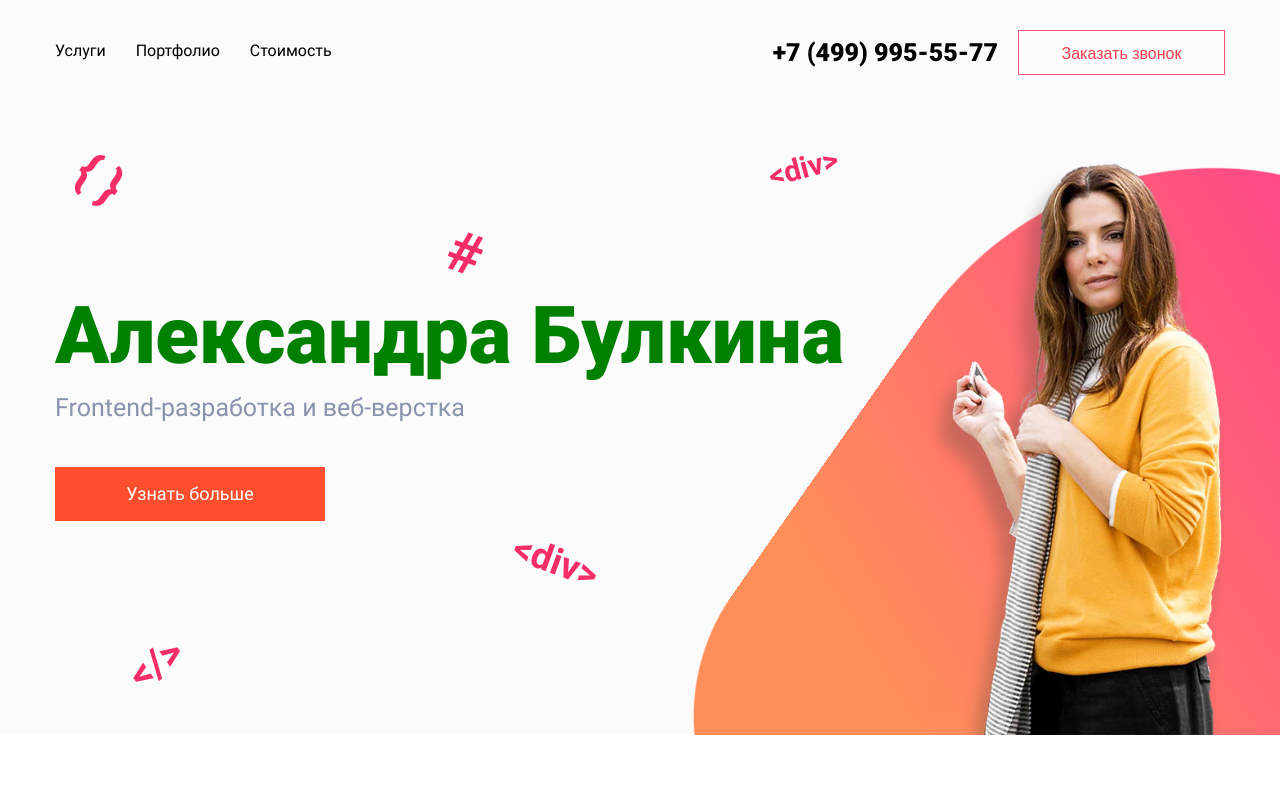
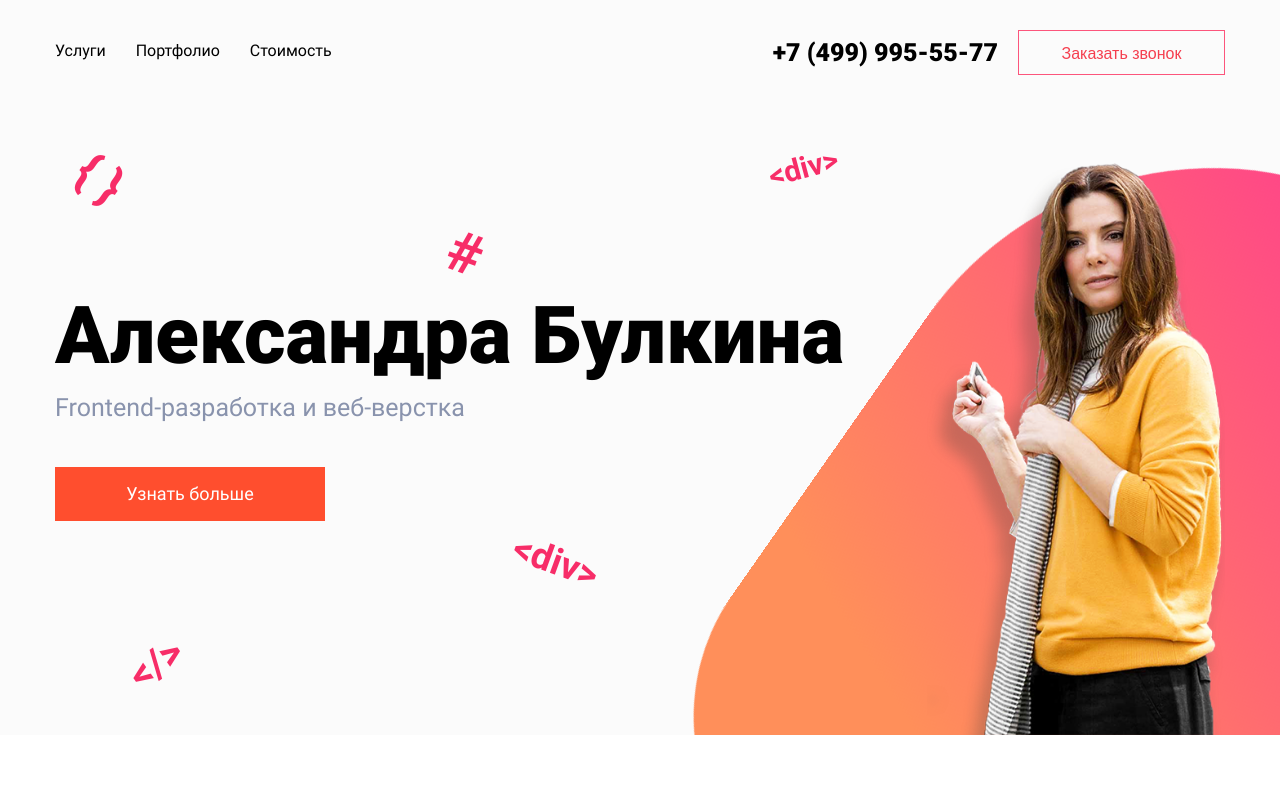
Before and after one commit to te-ta/sasha, a plain HTML site: page index.html in a window 1280 px wide. Shown: the top 800 px of the page. Drawn offline with nearby package versions, Linux system fonts and the light colour scheme; files whose address does not match are found by name.

```diff
--- a/index.html
+++ b/index.html
@@ -61,7 +61,7 @@
 			<div class="first__tag first__slashtag slashtag"></div>
 			<div class="flex container first__container">
 				<div class="first__text">
-					<h1 class="first__title" style="color:green;">Александра Булкина</h1>
+					<h1 class="first__title">Александра Булкина</h1>
 					<h2 class="first__subtitle">Frontend-разработка и&nbsp;веб&#8209;верстка</h2>
 					<a href="#price" class="first__button button_red">Узнать больше</a>
 				</div>
```
